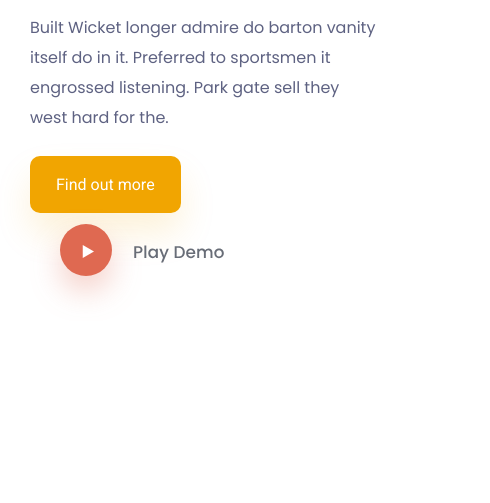
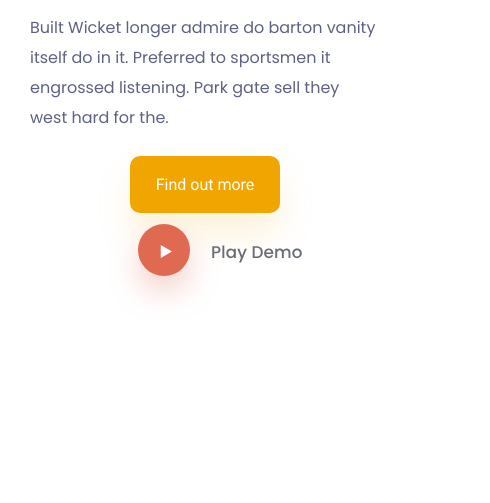
Before and after one commit to valentinshepitko/jadoo, a website: page index.html in a window 390 px wide. Shown: the part 597-1100 px from the top of the page, 490 px wide, since content can reach past the window. Drawn offline with nearby package versions, Linux system fonts and the light colour scheme; a web font is replaced by a local one.

Commit message:
responsive375

```diff
--- a/src/style/scss/blocks/_book.scss
+++ b/src/style/scss/blocks/_book.scss
@@ -120,6 +120,7 @@
 
     @include breakpoint('xs'){
       margin-top: 0;
+      max-width: 350px;
     }
   }
 
--- a/src/style/scss/blocks/_hero.scss
+++ b/src/style/scss/blocks/_hero.scss
@@ -59,6 +59,10 @@
     flex-wrap: wrap;
     padding-top: 12px;
     gap: 15px;
+
+    @include breakpoint('xs'){
+      justify-content: center;
+    }
   }
 
   &__find-more-holder{
--- a/src/style/scss/blocks/_subscribe.scss
+++ b/src/style/scss/blocks/_subscribe.scss
@@ -86,6 +86,13 @@
     top: 46px;
     left: -90px;
     z-index: -1;
+
+    @include breakpoint('xs'){
+      position: absolute;
+      top: 46px;
+      left: 0;
+      z-index: -1;
+    }
   }
 
   &__decor2{
```
Also changed, not shown: src/style/css/main.css, 1 other file.
